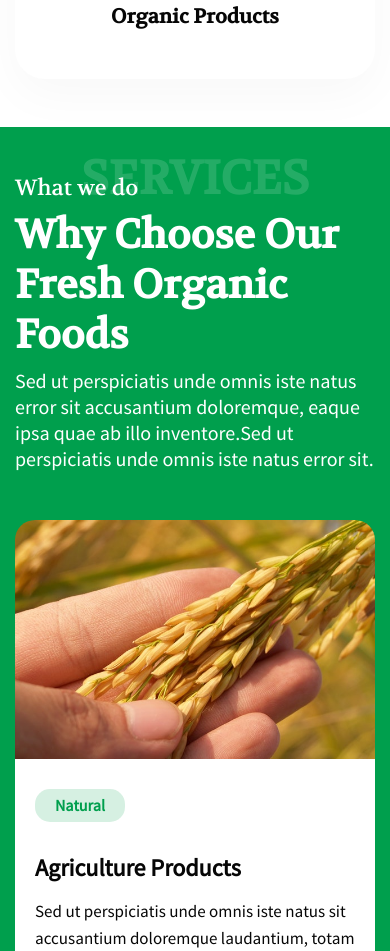
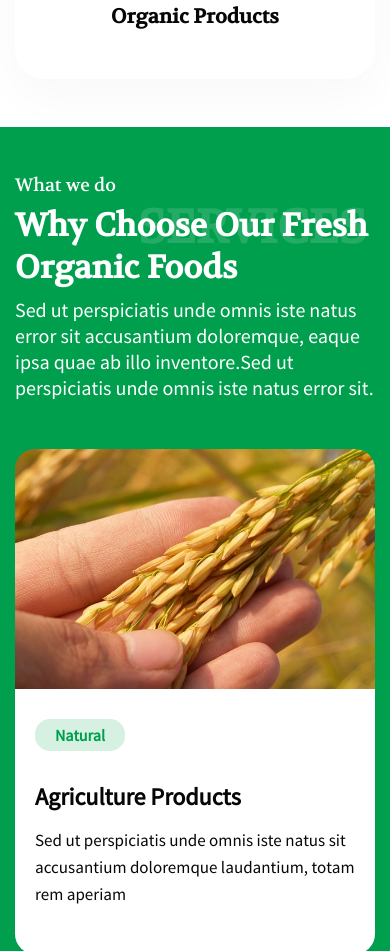
Before and after one commit to PhamTrung1234/Farmtead, a plain HTML site: page Farmstead/index.html in a window 390 px wide. Shown: the part 1279-2230 px from the top of the page. Drawn offline with nearby package versions, Linux system fonts and the light colour scheme.

Commit message:
sua food

```diff
--- a/Farmstead/index.html
+++ b/Farmstead/index.html
@@ -110,15 +110,17 @@
     </section>
     <section class="food">
       <div class="container">
-        <h4 class="title__bg__content">SERVICES</h4>
+
 
         <div class="title">
 
           <div class="row align-items-center">
-            <div class="col-12 col-md-6">
+            <div class="col-12 col-md-6 title__left">
               <h4>What we do</h4>
             <h2>Why Choose Our Fresh Organic Foods</h2>
+            <h4 class="title__bg__content">SERVICES</h4>
             </div>
+
             <div class="col-12 col-md-6">
               <p>
                 Sed ut perspiciatis unde omnis iste natus error sit accusantium doloremque, eaque ipsa quae ab illo inventore.Sed ut perspiciatis unde omnis iste natus error sit.
--- a/Farmstead/style.css
+++ b/Farmstead/style.css
@@ -96,9 +96,12 @@ body h1,body h2,body h3,body h4{
 
 /* FOOD  */
 .food{
-    position: relative;
+
     background-color: #009f4d;
     padding: 3rem 0;
+}
+.title__left{
+    position: relative;
 }
 .title__bg__content{
     position: absolute;
@@ -106,10 +109,10 @@ body h1,body h2,body h3,body h4{
     font-weight: bold;
     z-index: 0;
     opacity: 0.14;
-    font-size: 12vw;
+    font-size: 12vw !important;
     right: 50%;
-    top: 3rem;
-    transform: translate(50% , -1.5rem);
+    bottom: 50%;
+    transform: translate(75% , 50%);
 }
 .food .title p , .food .title h4 , .food .title h2{
     color: #fff !important;
@@ -122,6 +125,10 @@ body h1,body h2,body h3,body h4{
     .food .title{
         padding-bottom: 1.5rem;
         margin-bottom: 0rem;
+    }
+    .title .title__left h2:first-of-type{
+        font-size: 30px;
+        line-height: 40px;
     }
 }
 
@@ -174,9 +181,25 @@ body h1,body h2,body h3,body h4{
     .food__bottom .row .food__flex{
      margin-left: 25%;
     }
+    .title .title__left h2:first-of-type{
+        font-size: 35px;
+        line-height: 45px;
+    }
+    .title .title__left h4:first-of-type{
+        font-size: 22px;
+
+    }
  }
  @media screen and (max-width:768px){
      .food__bottom .row .food__flex{
       margin-left: 0;
      }
+     .title .title__left h2:first-of-type{
+        font-size: 32px;
+        line-height: 42px;
+    }
+    .title .title__left h4:first-of-type{
+        font-size: 18px;
+
+    }
   }
```
